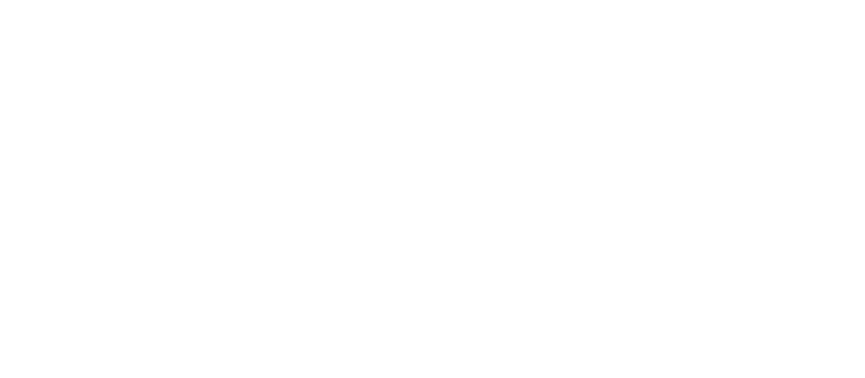
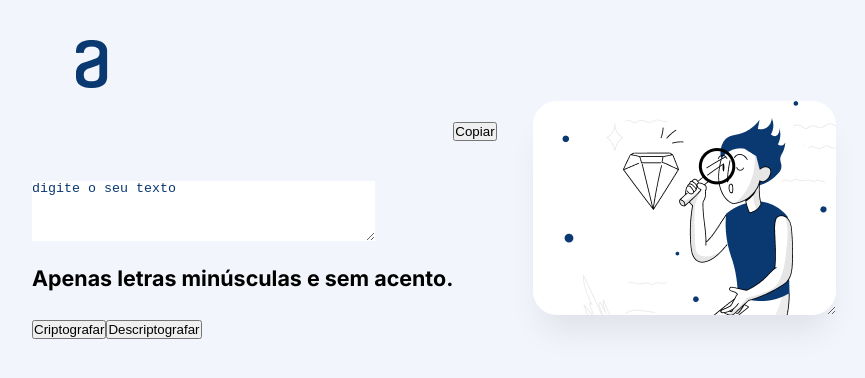
Before and after one commit to edivanlopes/encriptador, a plain HTML site: page index.html in a window 1280 px wide. Shown: the whole page, without its empty margins (8-873 px from the left). Drawn offline with Linux system fonts and the light colour scheme.

Commit message:
Criando html, css e script parcial

```diff
--- /dev/null
+++ b/assets/css/reset.css
@@ -0,0 +1,65 @@
+html, body, div, span, applet, object, iframe,
+h1, h2, h3, h4, h5, h6, p, blockquote, pre,
+a, abbr, acronym, address, big, cite, code,
+del, dfn, em, img, ins, kbd, q, s, samp,
+small, strike, strong, sub, sup, tt, var,
+b, u, i, center,
+dl, dt, dd, ol, ul, li,
+fieldset, form, label, legend,
+table, caption, tbody, tfoot, thead, tr, th, td,
+article, aside, canvas, details, embed,
+figure, figcaption, footer, header, hgroup,
+menu, nav, output, ruby, section, summary,
+time, mark, audio, video {
+    margin: 0;
+    padding: 0;
+    border: 0;
+    font-size: 100%;
+    font: inherit;
+    vertical-align: baseline;
+}
+article, aside, details, figcaption, figure,
+footer, header, hgroup, menu, nav, section {
+    display: block;
+}
+html, body{
+    margin: 0 !important;
+    padding: 0 !important;
+}
+body {
+    line-height: 1;
+}
+ol, ul {
+    list-style: none;
+}
+blockquote, q {
+    quotes: none;
+}
+blockquote:before, blockquote:after,
+q:before, q:after {
+    content: '';
+    content: none;
+}
+table {
+    border-collapse: collapse;
+    border-spacing: 0;
+}
+button, input, select, textarea { -webkit-appearance: unset; background-color: transparent; outline: none; border: 0; }
+a{
+	cursor: pointer;
+	color: #000;
+	text-decoration: unset;
+}
+* {
+    box-sizing: border-box;
+    min-height: 0;
+    min-width: 0;
+}
+html, body{
+    scroll-behavior: smooth;
+    min-height: 100%;
+    height: auto;
+}
+section{
+    width: 100%;
+}
--- a/assets/css/style.css
+++ b/assets/css/style.css
@@ -0,0 +1,57 @@
+@import url('https://fonts.googleapis.com/css2?family=Inter:ital,opsz,wght@0,14..32,100..900;1,14..32,100..900&display=swap');
+
+* {
+    padding: 0;
+    margin: 0;
+    box-sizing: border-box;
+}
+body {
+    background-color: #F3F5FC;
+    font-family: "Inter", sans-serif;
+    font-weight: 400;
+    font-size: 32px;
+    line-height: 150%;
+    padding: 40px;
+}
+
+main {
+    display: flex;
+}
+
+.texto-area {
+    border: none;
+    color: #0A3871;
+    text-transform: lowercase;
+    margin-top: 80PX;
+}
+
+::placeholder {
+    color: #0A3871;
+}
+
+.texto-area:focus {
+    outline: none;
+}
+
+.mensagem {
+    background-color: #FFFFFF;
+    box-shadow: 0px 24px 32px -8px #00000014;
+    background-image: url(../images/imgfundo.png);
+    background-repeat: no-repeat;
+    border: none;
+    border-radius: 24px;
+    color: #0A3871;
+    margin-left: 80px;
+    padding: 32px;
+    position: fixed;
+}
+
+.mensagem:focus {
+    outline: none;
+}
+
+.botoes {
+    display: flex;
+    margin-top: 18px;
+
+}
--- a/assets/js/script.js
+++ b/assets/js/script.js
@@ -0,0 +1,16 @@
+const textArea = document.querySelector(".texto-area");
+const mensagem = document.querySelector(".mensagem");
+
+
+// As "chaves" de criptografia que utilizaremos são:
+// A letra "e" é convertida para "enter"
+// A letra "i" é convertida para "imes"
+// A letra "a" é convertida para "ai"
+// A letra "o" é convertida para "ober"
+// A letra "u" é convertida para "ufat"
+
+function encriptar (stringEncriptada) {
+    let matrizCodigo = [["e" , "enter"] , ["i" , "imes"] , ["a" , "ai"] , ["o" , "ober"] , ["u" , "ufat"]];
+    stringEncriptada = stringEncriptada.toLowerCase()
+
+}
--- a/index.html
+++ b/index.html
@@ -4,9 +4,35 @@
     <meta charset="UTF-8">
     <meta name="viewport" content="width=device-width, initial-scale=1.0">
     <title>Encriptador</title>
+    <!-- <link rel="stylesheet" href="/assets/css/reset.css"> -->
     <link rel="stylesheet" href="/assets/css/style.css">
 </head>
 <body>
+    <header>
+        <img src="assets/images/logo.png" alt="Logo da Alura">
+    </header>
+
+    <main>
+        <section>
+            <textarea class="texto-area" cols="41" rows="4" placeholder="Digite o seu texto"></textarea>
+
+            <div class="informacao">
+                <h6>Apenas letras minúsculas e sem acento.</h6>
+            </div>
+
+            <div class="botoes">
+                <button class="btn-encriptar">Criptografar</button>
+                <button class="btn-desencriptar">Descriptografar</button>
+            </div>
+        </section>
+
+        <section>
+            <textarea class="mensagem" cols="28" rows="10"></textarea>
+            <button class="btn-copiar">Copiar</button>
+        </section>
+    </main>
+
+    <script src="assets/js/script.js"></script>
 
 </body>
 </html>
```
Also changed, not shown: assets/images/imgfundo.png (added).
